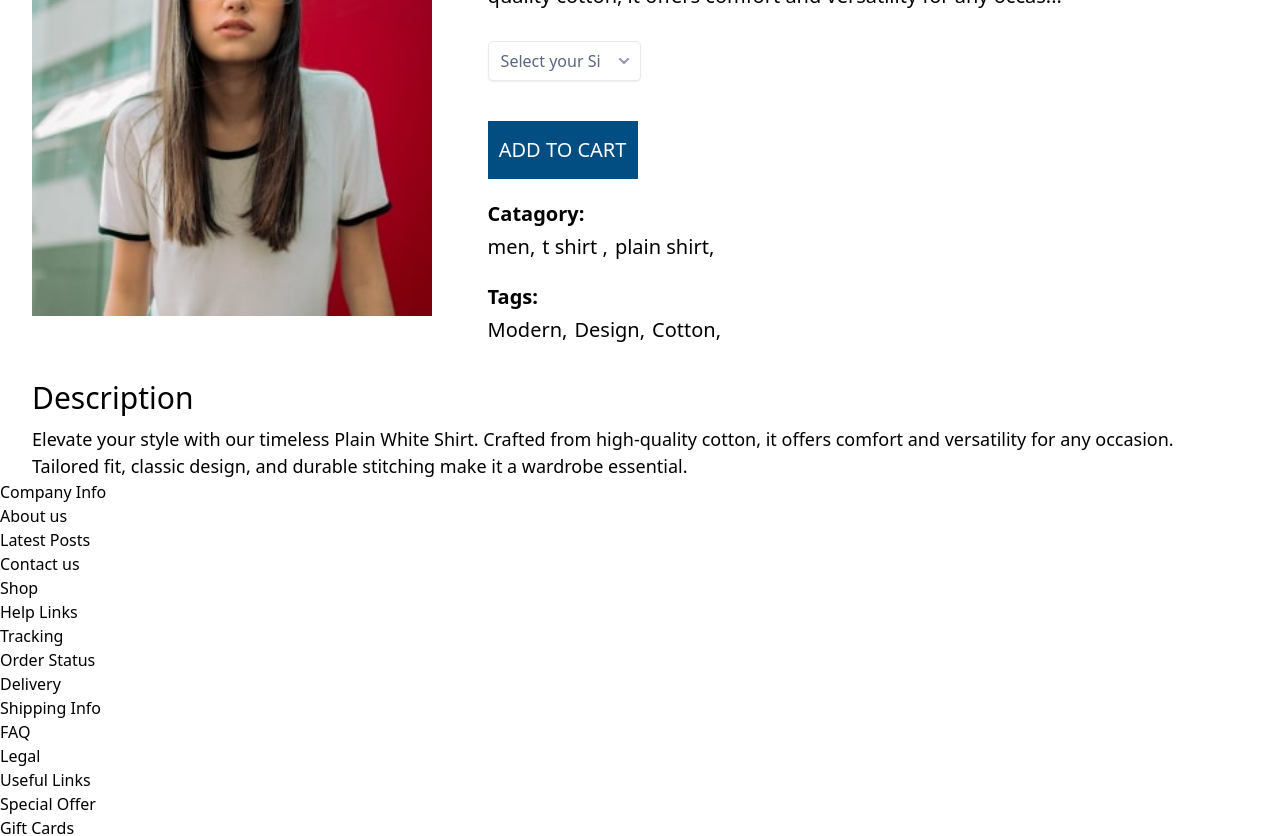
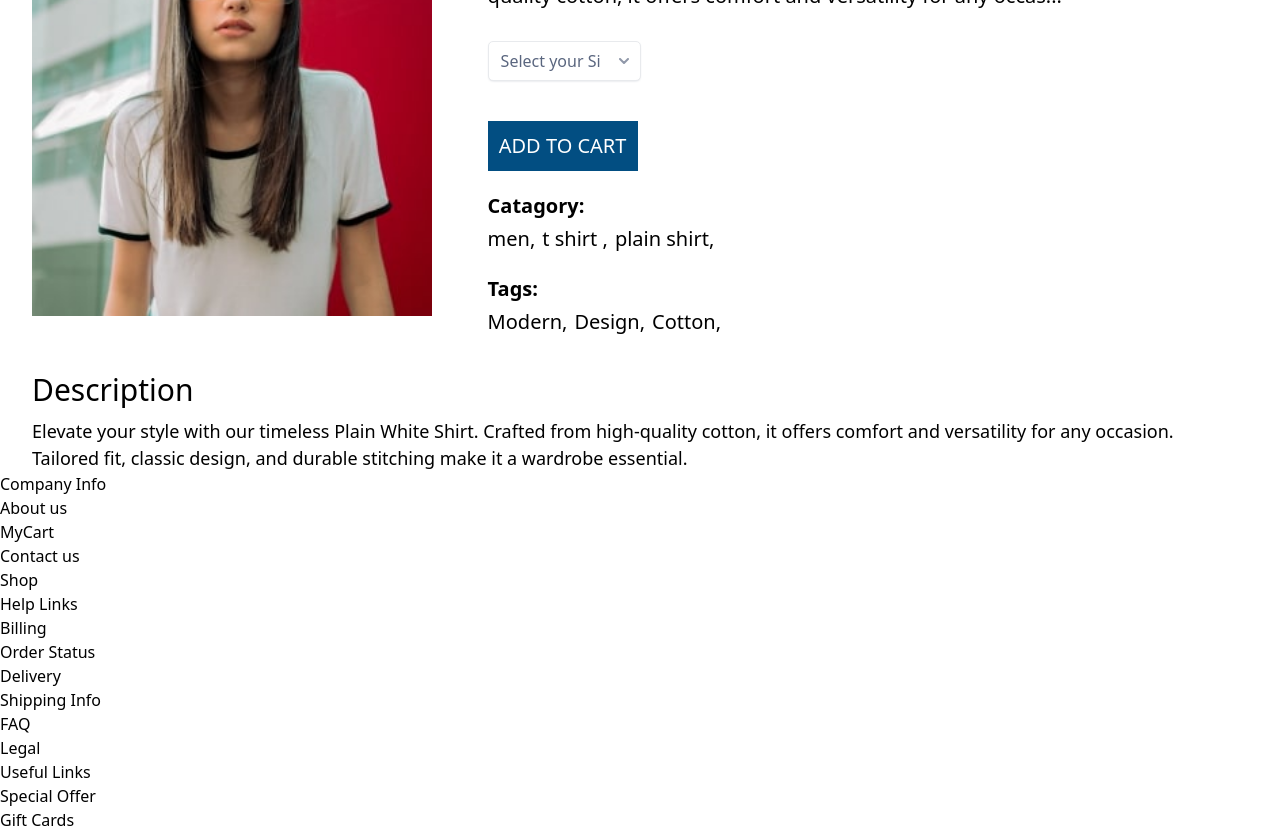
Before and after one commit to Saif-Arshad/full-stack-ecommerce, a Next.js app: page /product/1 in a window 1280 px wide. Shown: the part 600-1436 px from the top of the page. Built offline with nearby package versions, Linux system fonts and the light colour scheme.

Commit message:
removing some small bugs

```diff
--- a/src/Components/Footer/Footer.jsx
+++ b/src/Components/Footer/Footer.jsx
@@ -1,6 +1,6 @@
 import Image from "next/image";
 import paymentImg from "../../../public/payments.png";
-
+import Link from "next/link";
 const Footer = () => {
   return (
       <footer className="w-full bg-[#FBFBFB] text-black py-12  mt-14">
@@ -10,24 +10,26 @@ const Footer = () => {
             <h4 className="text-lg font-semibold text-black">Company Info</h4>
             <ul className="space-y-2">
               <li>
-                <a className="hover:text-gray-500 transition-colors" href="#">
+                <Link className="hover:text-gray-500 transition-colors" href="/about">
                   About us
-                </a>
+                </Link>
+              </li>
+
+              <li>
+                <Link className="hover:text-gray-500 transition-colors" href="/cart">
+                  MyCart
+                </Link>
+              </li>
+
+              <li>
+                <Link className="hover:text-gray-500 transition-colors" href="/contact">
+                  Contact us
+                </Link>
               </li>
               <li>
-                <a className="hover:text-gray-500 transition-colors" href="#">
-                  Latest Posts
-                </a>
-              </li>
-              <li>
-                <a className="hover:text-gray-500 transition-colors" href="#">
-                  Contact us
-                </a>
-              </li>
-              <li>
-                <a className="hover:text-gray-500 transition-colors" href="#">
+                <Link className="hover:text-gray-500 transition-colors" href="/shop">
                   Shop
-                </a>
+                </Link>
               </li>
             </ul>
           </div>
@@ -35,29 +37,29 @@ const Footer = () => {
             <h4 className="text-lg font-semibold text-black">Help Links</h4>
             <ul className="space-y-2">
               <li>
-                <a className="hover:text-gray-500 transition-colors" href="#">
-                  Tracking
-                </a>
+                <Link className="hover:text-gray-500 transition-colors" href="/billing">
+                  Billing
+                </Link>
               </li>
               <li>
-                <a className="hover:text-gray-500 transition-colors" href="#">
+                <Link className="hover:text-gray-500 transition-colors" href="/cart">
                   Order Status
-                </a>
+                </Link>
               </li>
               <li>
-                <a className="hover:text-gray-500 transition-colors" href="#">
+                <Link className="hover:text-gray-500 transition-colors" href="/cart">
                   Delivery
-                </a>
+                </Link>
               </li>
               <li>
-                <a className="hover:text-gray-500 transition-colors" href="#">
+                <Link className="hover:text-gray-500 transition-colors" href="/cart">
                   Shipping Info
-                </a>
+                </Link>
               </li>
               <li>
-                <a className="hover:text-gray-500 transition-colors" href="#">
+                <Link className="hover:text-gray-500 transition-colors" href="/about">
                   FAQ
-                </a>
+                </Link>
               </li>
             </ul>
           </div>
@@ -66,29 +68,29 @@ const Footer = () => {
             <h4 className="text-lg font-semibold text-black">Legal</h4>
             <ul className="space-y-2">
               <li>
-                <a className="hover:text-gray-500 transition-colors" href="#">
+                <Link className="hover:text-gray-500 transition-colors" href="/shop">
                   Useful Links
-                </a>
+                </Link>
               </li>
               <li>
-                <a className="hover:text-gray-500 transition-colors" href="#">
+                <Link className="hover:text-gray-500 transition-colors" href="/">
                   Special Offer
-                </a>
+                </Link>
               </li>
               <li>
-                <a className="hover:text-gray-500 transition-colors" href="#">
+                <Link className="hover:text-gray-500 transition-colors" href="/about">
                   Gift Cards
-                </a>
+                </Link>
               </li>
               <li>
-                <a className="hover:text-gray-500 transition-colors" href="#">
+                <Link className="hover:text-gray-500 transition-colors" href="/shop">
                   Advertising
-                </a>
+                </Link>
               </li>
               <li>
-                <a className="hover:text-gray-500 transition-colors" href="#">
+                <Link className="hover:text-gray-500 transition-colors" href="/about">
                   Terms of Use
-                </a>
+                </Link>
               </li>
             </ul>
           </div>
@@ -111,15 +113,15 @@ const Footer = () => {
             <div className="text-sm">© 2024 NorthStar eCommerce.</div>
             <br />
             <div>
-              <a className="hover:text-gray-500 transition-colors" href="#">
+              <Link className="hover:text-gray-500 transition-colors" href="/about">
                 Privacy Policy
-              </a>
+              </Link>
             </div>
           </div>
           <div className="flex items-center space-x-4">
-            <a className="hover:text-gray-500 transition-colors" href="#">
+            <Link className="hover:text-gray-500 transition-colors" href="#">
               <Image src={paymentImg} height={"200"} width={"200"} className="object-cover" alt="Payment" />
-            </a>
+            </Link>
           </div>
         </div>
       </footer>
--- a/src/Components/Hero/Hero.jsx
+++ b/src/Components/Hero/Hero.jsx
@@ -2,7 +2,7 @@
 
 import React from 'react'
 import { Mainbutton } from '@/Styledcomponent/Button/Button.styled'
-
+import Link from 'next/link'
 import styled from '@emotion/styled'
 
 
@@ -48,9 +48,11 @@ function Herosection() {
     <div>
      <h1>Stylist picks beat <br /> the heat  </h1>
 
+   <Link href={'/shop'}>
      <Mainbutton $border="5px" $borderColor="white">
       Shop now
      </Mainbutton>
+     </Link>
      </div>
    </HeroSection>
   )
--- a/src/Components/Singalproduct/Singalproduct.js
+++ b/src/Components/Singalproduct/Singalproduct.js
@@ -42,6 +42,9 @@ const SingalProduct= styled.section`
           h1{
             font-size: 42px;
             font-weight: 600;
+            @media screen  and (max-width:500px){
+                font-size: 32px;
+            }
             text-transform: capitalize;
           }
           .price {
@@ -141,7 +144,7 @@ function Singalproduct(props) {
 
 <Dropdown/>
 
-        <Mainbutton onClick={()=>cartAdd(filteredData)} $BGColor="#024E82" $paddingTB="14px" $paddingLR="1px"  $TextSize="37px" >
+        <Mainbutton onClick={()=>cartAdd(filteredData)} $BGColor="#024E82" $paddingTB="10px" $paddingLR="1px"  $TextSize="37px" >
   Add to cart
 </Mainbutton>
 <div className='array-list'>
--- a/src/Components/Topsaller/Topsaller.jsx
+++ b/src/Components/Topsaller/Topsaller.jsx
@@ -29,10 +29,12 @@ function Topsaller() {
       </div>
         ))}
         </Card>
+   <Link href={'/shop'}>
+
 <Mainbutton $BGColor="#024E82" $paddingTB="14px" $paddingLR="1px"  $TextSize="37px" >
   Shop now
 </Mainbutton>
-
+</Link>
         </ProductCard>
   )
 }
```
Also changed, not shown: src/Components/Abouthero/Abouthero.jsx (+8 -0 lines), src/Components/Getfree/Getfree.jsx (+7 -3 lines).
